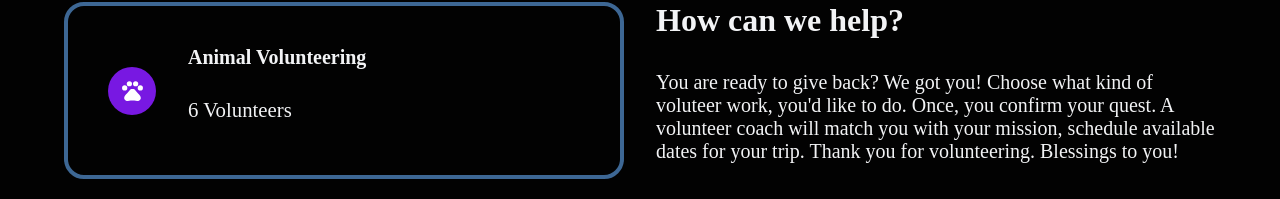
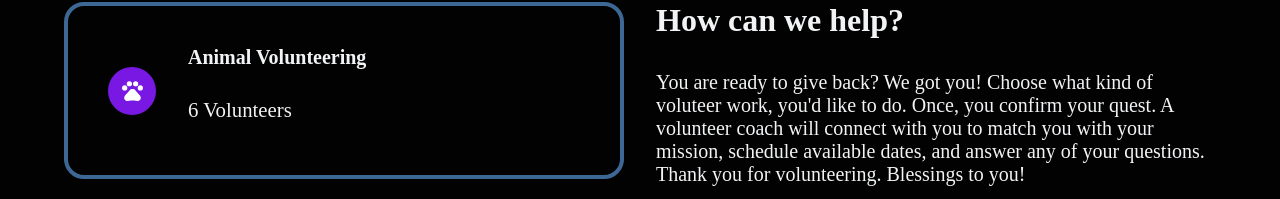
Before and after one commit to Jessi-777/volunteerwebsite, a React (Vite) app: page / in a window 1280 px wide. Shown: the part 601-800 px from the top of the page. Built offline with nearby package versions, Linux system fonts and the light colour scheme; a web font is replaced by a local one.

Commit message:
updated actions yml

```diff
--- a/src/components/Expertise/Expertise.jsx
+++ b/src/components/Expertise/Expertise.jsx
@@ -46,7 +46,7 @@ const Expertise = () => {
         className={css.rightSide}>
         <span className='primaryText'>How can we help? </span>
         <p> You are ready to give back? We got you! Choose what kind of voluteer work, you'd like to do.
-          Once, you confirm your quest. A volunteer coach will match you with your mission, schedule available dates for your trip. Thank you for volunteering. Blessings to you!
+          Once, you confirm your quest. A volunteer coach will connect with you to match you with your mission, schedule available dates, and answer any of your questions. Thank you for volunteering. Blessings to you!
         </p>
         {HowDoIHelp.map((paragraph, i) => {
                 return (
```
